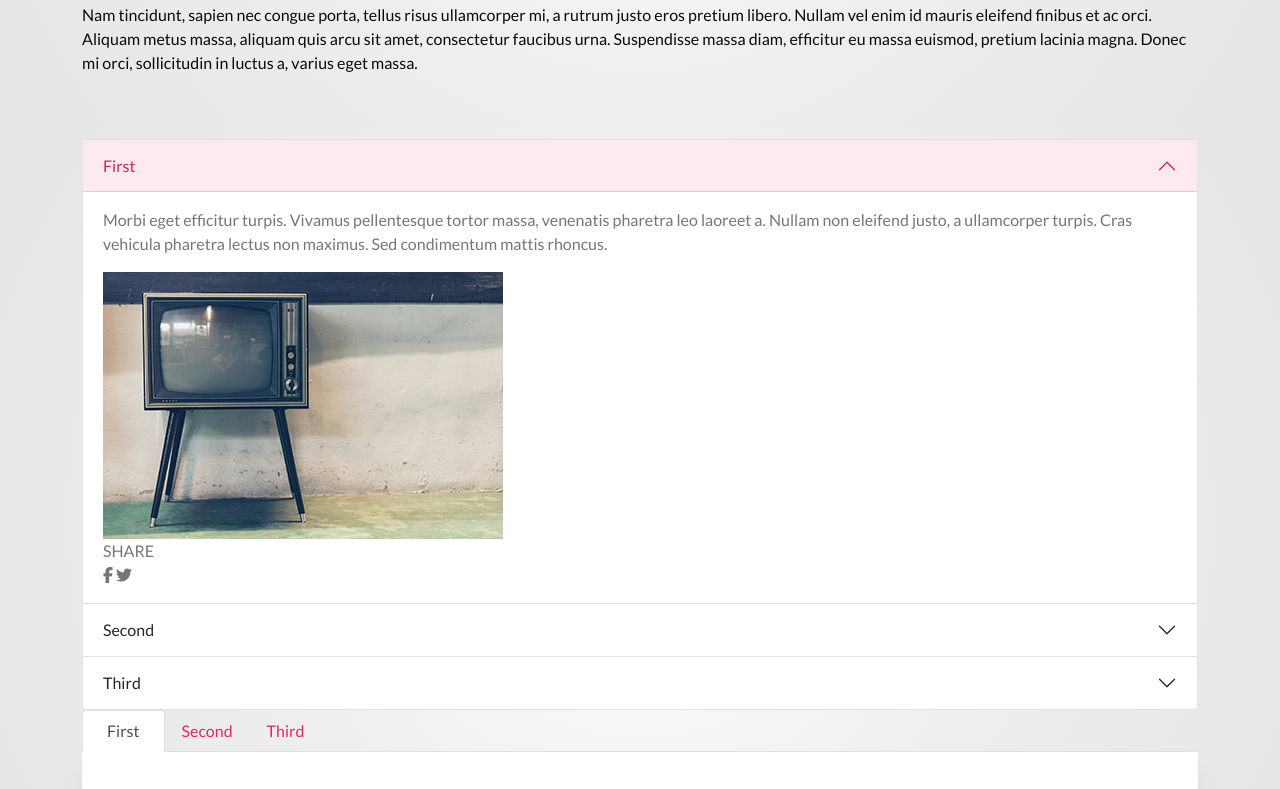
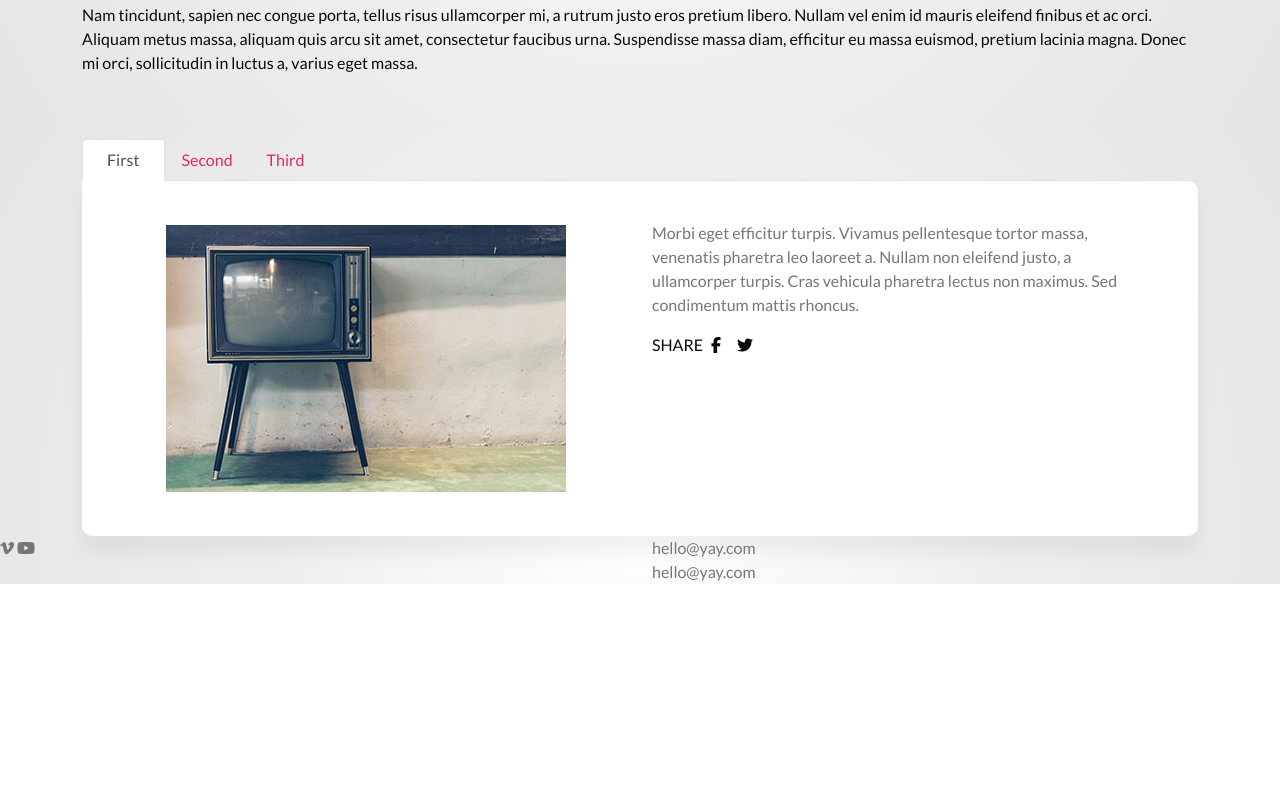
Before and after one commit to Noroff-FEU-Assignments/css-frameworks-ca-HelenaBustrak, a plain HTML site: page index.html in a window 1280 px wide. Shown: the part 677-1466 px from the top of the page. After the commit the page ends 1261 px from the top, so only its background shows below. Drawn offline with nearby package versions, Linux system fonts and the light colour scheme; a web font is replaced by a local one.

Commit message:
Added sass for tabs

```diff
--- a/index.html
+++ b/index.html
@@ -65,6 +65,7 @@
         <div class="container">
           <div class="row">
             <div class="col">
+              <div class="d-md-none">
                 <div class="accordion" id="accordionExample">
                   <div class="accordion-item">
                     <h2 class="accordion-header" id="headingOne">
@@ -75,7 +76,7 @@
                     <div id="collapseOne" class="accordion-collapse collapse show" aria-labelledby="headingOne" data-bs-parent="#accordionExample">
                       <div class="accordion-body">
                           <p>Morbi eget efficitur turpis. Vivamus pellentesque tortor massa, venenatis pharetra leo laoreet a. Nullam non eleifend justo, a ullamcorper turpis. Cras vehicula pharetra lectus non maximus. Sed condimentum mattis rhoncus.</p>
-                          <img src="images/tab-images/tab-1.jpg">
+                          <img src="images/tab-images/tab-1.jpg" class="img-thumbnail">
                           <div class="accordion-body__socials">
                               <div>SHARE</div>
                               <i class="fab fa-facebook-f"></i>
@@ -121,7 +122,9 @@
                     </div>
                   </div>
                 </div>
+              </div>
 
+              <div class="d-none d-md-block">
                 <ul class="nav nav-tabs" id="myTab" role="tablist">
                   <li class="nav-item" role="presentation">
                     <button class="nav-link active" id="home-tab" data-bs-toggle="tab" data-bs-target="#home" type="button" role="tab" aria-controls="home" aria-selected="true">First</button>
@@ -138,7 +141,7 @@
                       <div class="container">
                           <div class="row">
                             <div class="col tab-content__images">
-                              <img src="images/tab-images/tab-1.jpg" class="img-fluid" alt="...">
+                              <img src="images/tab-images/tab-1.jpg" class="img-thumbnail" alt="...">
                             </div>
                             <div class="col">
                               <p>Morbi eget efficitur turpis. Vivamus pellentesque tortor massa, venenatis pharetra leo laoreet a. Nullam non eleifend justo, a ullamcorper turpis. Cras vehicula pharetra lectus non maximus. Sed condimentum mattis rhoncus. </p>
@@ -190,6 +193,8 @@
             </div>
           </div>
         </div>
+      </div>
+
 
           <footer class="footer">
               <div class="row">
--- a/sass/partials/_nav.scss
+++ b/sass/partials/_nav.scss
@@ -19,6 +19,6 @@
     padding: 3px 15px
 }
 
-.active {
+.navbar-light .active {
     background-color: white;
 }
--- a/sass/partials/_tabs.scss
+++ b/sass/partials/_tabs.scss
@@ -1,10 +1,16 @@
+
+
+
 .nav-tabs .nav-link.active,
 .nav-tabs .nav-item.show .nav-link {
     padding: 0.5rem 1.5rem;
 }
 
+
+
 .tab-content {
     box-shadow: 0 16px 22px rgba(0, 0, 0, 0.060);
+    border-radius: 0 10px 10px 10px;
     background-color: white;
 
     &__socials {
@@ -15,6 +21,10 @@
             padding: 0 0.5rem;
         }
     }
+
+    &__images img {
+        border: transparent;
+    }
 }
 
 .tab-content .container {
```
Also changed, not shown: css/style.css, 1 other file. Lines whose indentation alone changed are shown as unchanged.
